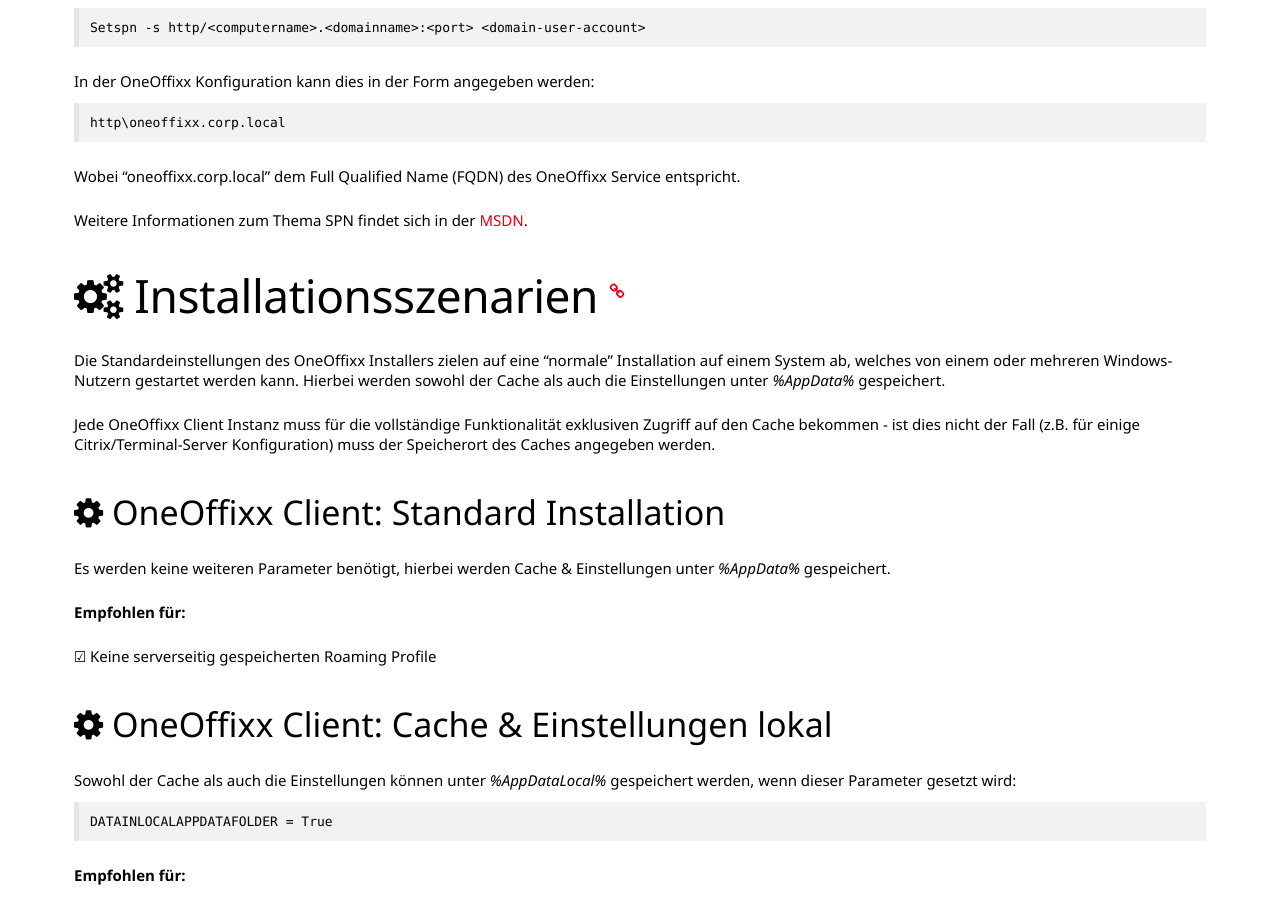
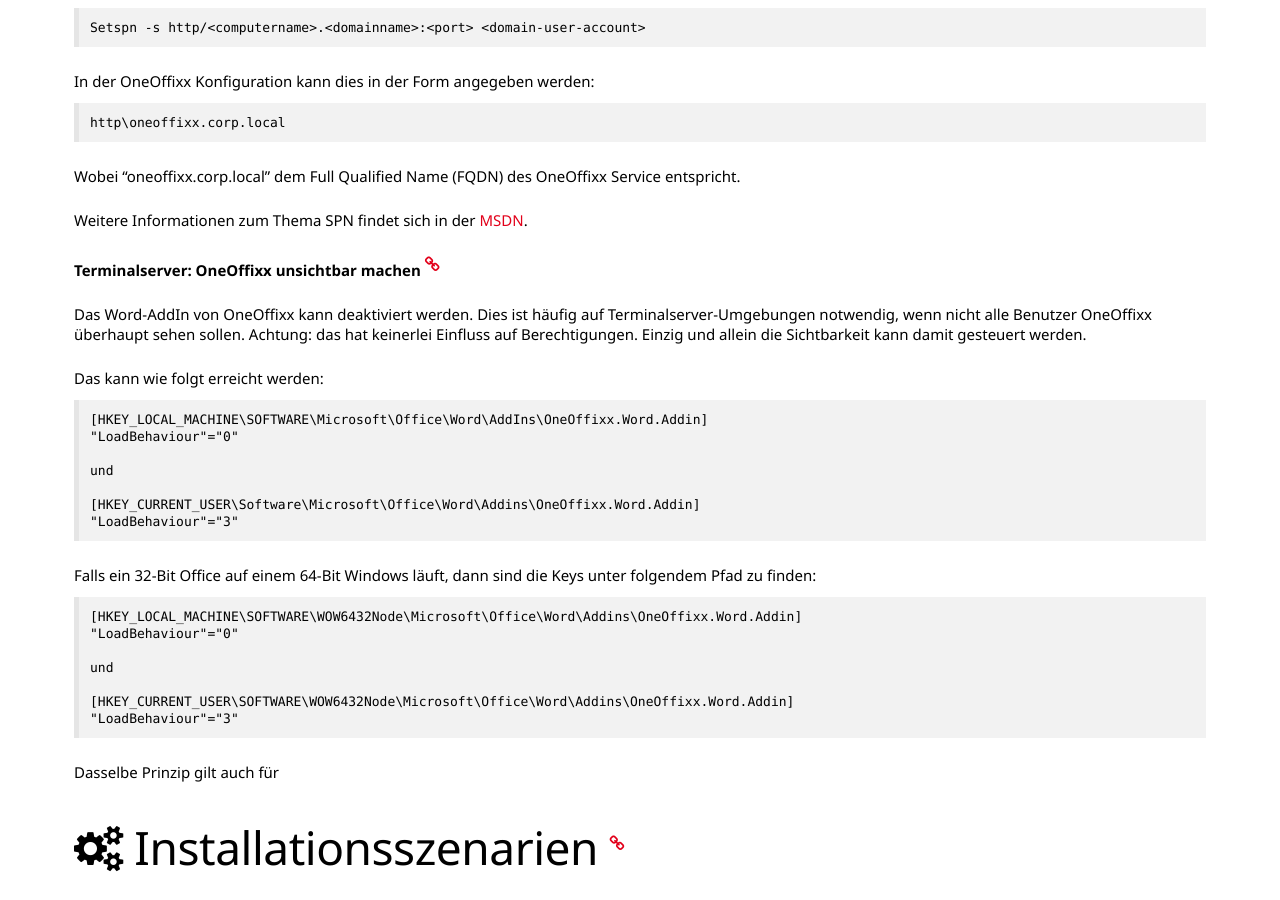
Before and after one commit to primesoft-group/oneoffixx-docs, a Jekyll site: the page built from _pages/install/de/client.md, in a window 1280 px wide and 900 px high, scrolled down 3597 px. Built offline with Jekyll 4.4.1, drawn with Linux system fonts in a browser that asks for light colours; nearby versions of some CDN libraries; some web fonts are replaced.

Commit message:
Added section 'Terminalserver: OneOffixx unsichtbar machen'

```diff
--- a/_pages/install/de/client.md
+++ b/_pages/install/de/client.md
@@ -140,6 +140,33 @@
 
 Weitere Informationen zum Thema SPN findet sich in der [MSDN](https://msdn.microsoft.com/en-us/library/ms677949%28v=vs.85%29.aspx?f=255&MSPPError=-2147217396).
 
+__Terminalserver: OneOffixx unsichtbar machen__ {% include anchor.html name="oneoffixx_hidden" %}
+
+Das Word-AddIn von OneOffixx kann deaktiviert werden. Dies ist häufig auf Terminalserver-Umgebungen notwendig, wenn nicht alle Benutzer OneOffixx überhaupt sehen sollen. Achtung: das hat keinerlei Einfluss auf Berechtigungen. Einzig und allein die Sichtbarkeit kann damit gesteuert werden.
+
+Das kann wie folgt erreicht werden:
+
+    [HKEY_LOCAL_MACHINE\SOFTWARE\Microsoft\Office\Word\AddIns\OneOffixx.Word.Addin]
+    "LoadBehaviour"="0"
+
+    und
+
+    [HKEY_CURRENT_USER\Software\Microsoft\Office\Word\Addins\OneOffixx.Word.Addin]
+    "LoadBehaviour"="3"
+
+
+Falls ein 32-Bit Office auf einem 64-Bit Windows läuft, dann sind die Keys unter folgendem Pfad zu finden:
+
+    [HKEY_LOCAL_MACHINE\SOFTWARE\WOW6432Node\Microsoft\Office\Word\Addins\OneOffixx.Word.Addin]
+    "LoadBehaviour"="0"
+
+    und
+
+    [HKEY_CURRENT_USER\SOFTWARE\WOW6432Node\Microsoft\Office\Word\Addins\OneOffixx.Word.Addin]
+    "LoadBehaviour"="3"
+
+Dasselbe Prinzip gilt auch für
+
 ## <i class="fa fa-cogs" aria-hidden="true"></i> Installationsszenarien {% include anchor.html name="install" %}
 
 Die Standardeinstellungen des OneOffixx Installers zielen auf eine "normale" Installation auf einem System ab, welches von einem oder mehreren Windows-Nutzern gestartet werden kann.
```
